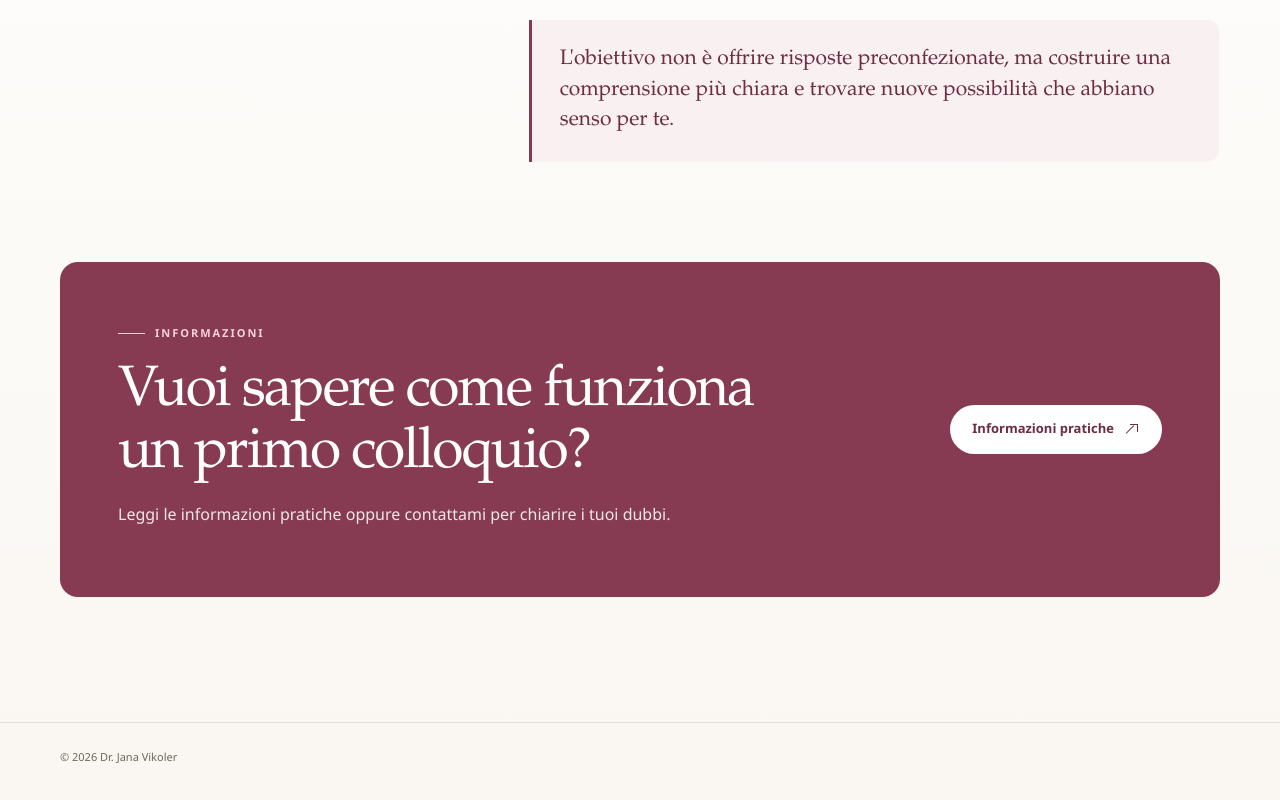
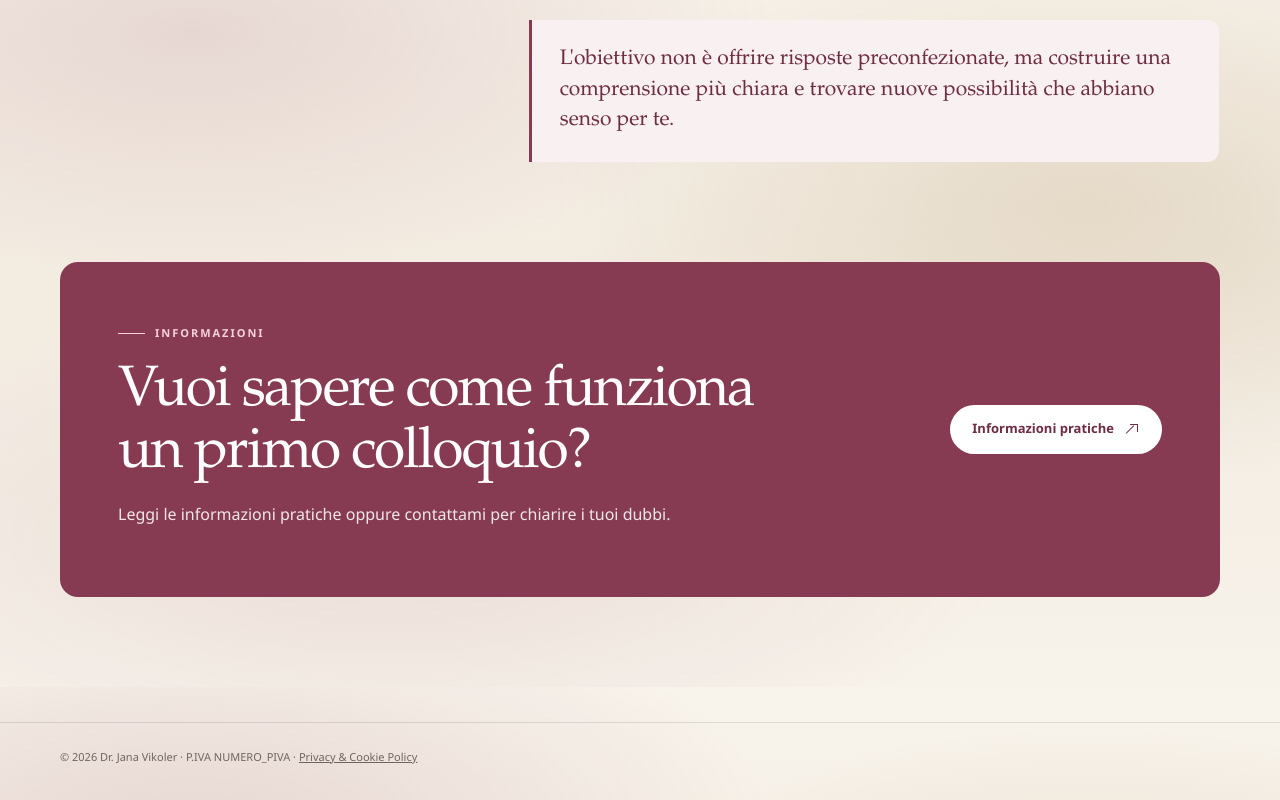
Before and after one commit to Ilenialbanese/janavikoler, a plain HTML site: page approach.html in a window 1280 px wide. Shown: the part 1713-2513 px from the top of the page. Drawn offline with Linux system fonts and the light colour scheme.

Commit message:
css changes

```diff
--- a/approach.html
+++ b/approach.html
@@ -54,6 +54,10 @@
     <section class="container section section-no-top"><div class="contact-panel"><div class="contact-copy"><p class="eyebrow"><span data-it="Informazioni" data-de="Informationen" data-en="More information">Informazioni</span></p><h2 data-it="Vuoi sapere come funziona un primo colloquio?" data-de="Möchten Sie wissen, wie ein erstes Gespräch abläuft?" data-en="Would you like to know what a first session is like?">Vuoi sapere come funziona un primo colloquio?</h2><p data-it="Leggi le informazioni pratiche oppure contattami per chiarire i tuoi dubbi." data-de="Lesen Sie die praktischen Informationen oder kontaktieren Sie mich mit Ihren Fragen." data-en="Read the practical information or get in touch with your questions.">Leggi le informazioni pratiche oppure contattami per chiarire i tuoi dubbi.</p></div><a class="button" href="practical.html"><span data-it="Informazioni pratiche" data-de="Praktische Informationen" data-en="Practical information">Informazioni pratiche</span><span class="arrow" aria-hidden="true"></span></a></div></section>
   </main>
 
-  <footer class="site-footer"><div class="container footer-inner"><p>© <span class="year"></span> Dr. Jana Vikoler</p></div></footer>
+  <footer class="site-footer">
+    <div class="container footer-inner">
+      <p>© <span class="year"></span> Dr. Jana Vikoler · P.IVA NUMERO_PIVA · <a href="privacy.html" data-it="Privacy & Cookie Policy" data-de="Datenschutz & Cookies" data-en="Privacy & Cookie Policy">Privacy & Cookie Policy</a></p>
+    </div>
+  </footer>
 </body>
 </html>
--- a/style.css
+++ b/style.css
@@ -21,10 +21,13 @@
 html { scroll-behavior: smooth; }
 body {
   margin: 0;
-  background:
-    radial-gradient(circle at 12% 14%, rgba(249, 240, 242, 0.75) 0%, transparent 42%),
-    radial-gradient(circle at 88% 28%, rgba(247, 244, 238, 0.9) 0%, transparent 48%),
-    linear-gradient(180deg, #fcfaf7 0%, #ffffff 45%, #faf7f2 100%);
+  background-color: #f6f1e9;
+  background-image:
+    radial-gradient(ellipse 65% 45% at 15% 18%, rgba(135, 59, 83, 0.14) 0%, transparent 70%),
+    radial-gradient(ellipse 60% 50% at 85% 40%, rgba(150, 115, 58, 0.16) 0%, transparent 70%),
+    radial-gradient(ellipse 70% 45% at 30% 82%, rgba(135, 59, 83, 0.10) 0%, transparent 70%),
+    linear-gradient(180deg, #f8f3eb 0%, #f3ece1 50%, #f7f2ea 100%);
+  background-attachment: fixed;
   color: var(--ink);
   font-family: var(--sans);
   font-size: 16px;
```
